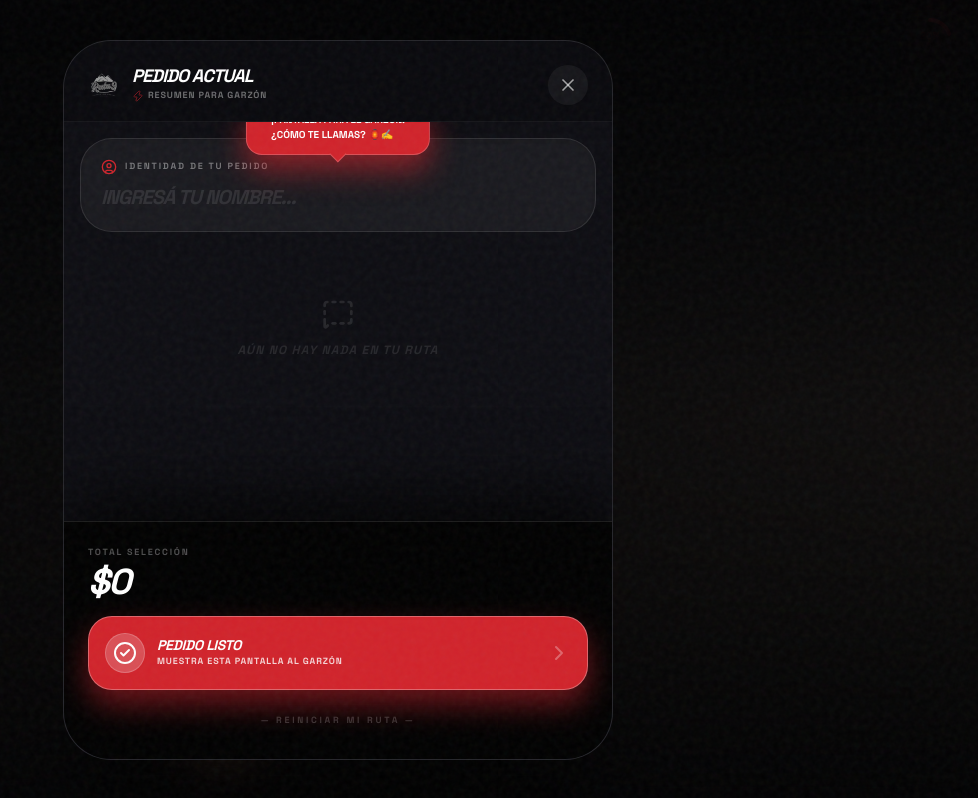
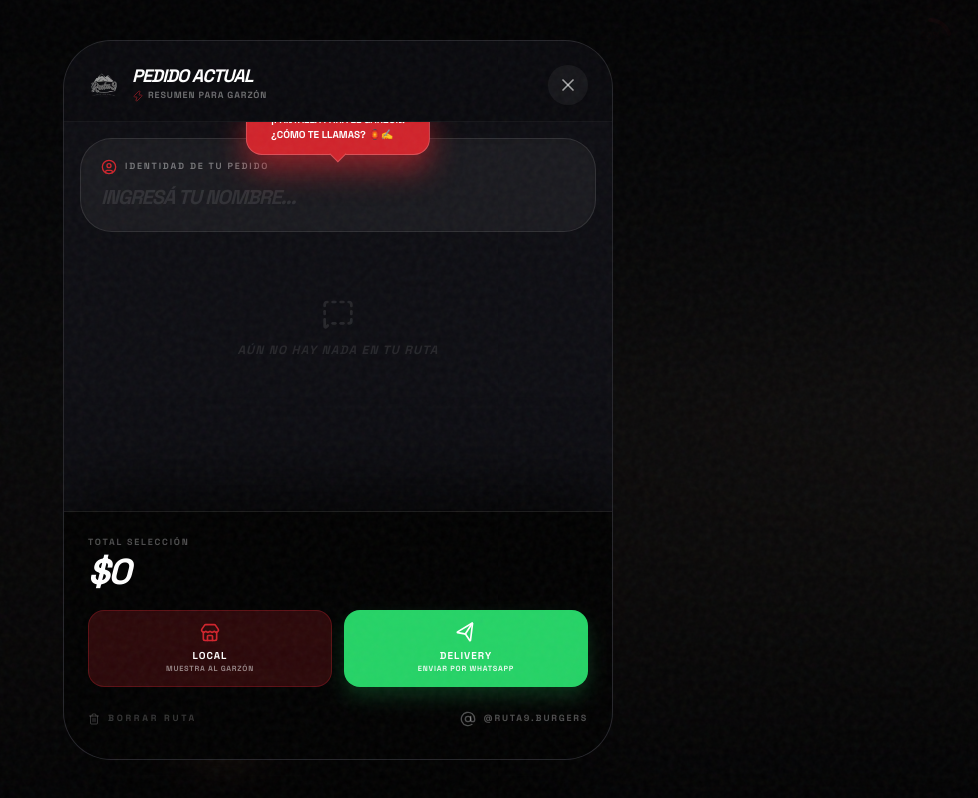
Before and after one commit to fhranco/ruta9-burger-app, a Next.js app: page / in a window 1280 px wide. Both pictures are taken after a click on the button 834 px from the left and 731 px from the top of the page. Shown: the whole page, without its empty margins (302-1280 px from the left). Built offline with nearby package versions, Linux system fonts and the light colour scheme.

Commit message:
🚀 FEATURE: Integrated WhatsApp native delivery payload constructor and action buttons for multi-channel ordering (Local & Delivery) + Instagram

```diff
--- a/src/components/TrayModal.tsx
+++ b/src/components/TrayModal.tsx
@@ -2,7 +2,7 @@
 import React from "react";
 import { useTray } from "@/store/useTray";
 import { motion, AnimatePresence } from "framer-motion";
-import { X, Trash2, MapPin, CheckCircle2, UserCircle, Zap, Plus, ChevronRight, MessageSquareDashed } from "lucide-react";
+import { X, Trash2, MapPin, CheckCircle2, UserCircle, Zap, Plus, ChevronRight, MessageSquareDashed, AtSign, Store, Send } from "lucide-react";
 
 export const TrayModal = () => {
   const { items, isOpen, toggleTray, removeItem, clearTray, userName, setUserName } = useTray();
@@ -14,6 +14,29 @@ export const TrayModal = () => {
   };
 
   const totalPrice = items.reduce((acc, item) => acc + calculateItemTotal(item), 0);
+
+  const handleWhatsAppDelivery = () => {
+    let text = `*📍 NUEVO PEDIDO DELIVERY RUTA 9*\n`;
+    if (userName) text += `*🗣️ Cliente:* ${userName}\n`;
+    text += `--------------------------\n`;
+
+    items.forEach(item => {
+      text += `*▶ ${item.quantity}x ${item.product.name}*\n`;
+      if (item.extras.length > 0) {
+        item.extras.forEach((ex: any) => {
+          text += `   + ${ex.name}\n`;
+        });
+      }
+    });
+
+    text += `--------------------------\n`;
+    text += `*💰 TOTAL: ${totalPrice.toLocaleString('es-CL', { style: 'currency', currency: 'CLP' })}*\n\n`;
+    text += `_Pedido generado desde la SuperApp_ 📲🍔\n`;
+
+    const phone = "56957636076";
+    const url = `https://wa.me/${phone}?text=${encodeURIComponent(text)}`;
+    window.open(url, '_blank');
+  };
 
   return (
     <AnimatePresence>
@@ -150,7 +173,7 @@ export const TrayModal = () => {
                 </div>
             </div>
 
-            {/* 4. Grand Total Summary (MAX VISIBILITY) */}
+            {/* 4. Grand Total Summary (MAX VISIBILITY) & ACTIONS */}
             <div className="p-6 pb-8 bg-black/90 border-t border-white/10 backdrop-blur-3xl flex flex-col gap-4 shadow-[0_-25px_60px_rgba(0,0,0,0.8)]">
                 <div className="flex items-end justify-between">
                     <div>
@@ -161,27 +184,43 @@ export const TrayModal = () => {
                     </div>
                 </div>
 
-                <div className="bg-primary rounded-3xl p-4 flex flex-col gap-3 shadow-[0_15px_30px_rgba(209,35,43,0.5)] relative border border-white/30">
-                    <div className="flex items-center justify-between">
-                        <div className="flex items-center gap-3">
-                            <div className="w-10 h-10 rounded-full bg-white/20 flex items-center justify-center text-white border border-white/20">
-                                <CheckCircle2 className="w-6 h-6" />
-                            </div>
-                            <div>
-                                <h4 className="text-sm font-black text-white italic leading-tight uppercase tracking-tight">PEDIDO LISTO {userName ? `PARA ${userName.toUpperCase()}` : ''}</h4>
-                                <p className="text-[9px] font-bold text-white/80 uppercase tracking-[0.1em]">Muestra esta pantalla al garzón</p>
-                            </div>
-                        </div>
-                        <ChevronRight className="w-6 h-6 text-white/30" />
-                    </div>
+                {/* ACTION BUTTONS (SPLIT GRID) */}
+                <div className="grid grid-cols-2 gap-3 mt-1">
+                   {/* DINE-IN (GARZÓN) */}
+                   <div className="bg-primary/20 rounded-2xl p-3 flex flex-col items-center justify-center text-center gap-2 border border-primary/30 relative overflow-hidden group">
+                       <Store className="w-5 h-5 text-primary" />
+                       <div className="flex flex-col">
+                           <span className="text-[10px] font-black uppercase text-white tracking-widest leading-none mb-0.5">LOCAL</span>
+                           <span className="text-[7.5px] font-bold text-white/50 uppercase tracking-[0.1em]">Muestra al Garzón</span>
+                       </div>
+                   </div>
+
+                   {/* DELIVERY (WHATSAPP) */}
+                   <button
+                     onClick={handleWhatsAppDelivery}
+                     className="bg-[#25D366] rounded-2xl p-3 flex flex-col items-center justify-center text-center gap-2 border border-[#25D366]/50 shadow-[0_10px_20px_rgba(37,211,102,0.2)] hover:scale-105 active:scale-95 transition-all group overflow-hidden relative"
+                   >
+                       <div className="absolute inset-0 bg-white/20 translate-y-full group-hover:translate-y-0 transition-transform duration-300 ease-out" />
+                       <Send className="w-5 h-5 text-white relative z-10 -rotate-12 group-hover:rotate-0 transition-transform" />
+                       <div className="flex flex-col relative z-10">
+                           <span className="text-[10px] font-black uppercase text-white tracking-widest leading-none mb-0.5">DELIVERY</span>
+                           <span className="text-[7.5px] font-bold text-white/90 uppercase tracking-[0.1em]">Enviar por WhatsApp</span>
+                       </div>
+                   </button>
                 </div>
 
-                <button
-                    onClick={clearTray}
-                    className="text-[9px] font-bold text-white/20 uppercase tracking-[0.3em] hover:text-red-500 transition-colors flex items-center justify-center pt-2"
-                >
-                    — REINICIAR MI RUTA —
-                </button>
+                <div className="flex items-center justify-between pt-2">
+                   <button
+                       onClick={clearTray}
+                       className="text-[9px] font-bold text-white/20 uppercase tracking-[0.3em] hover:text-red-500 transition-colors flex items-center gap-2"
+                   >
+                       <Trash2 className="w-3 h-3" /> BORRAR RUTA
+                   </button>
+
+                   <a href="https://www.instagram.com/ruta9.burgers" target="_blank" rel="noreferrer" className="flex items-center gap-2 text-[9px] font-bold text-white/30 uppercase tracking-[0.2em] hover:text-[#E1306C] transition-colors">
+                       <AtSign className="w-4 h-4" /> @RUTA9.BURGERS
+                   </a>
+                </div>
             </div>
 
           </motion.div>
```
